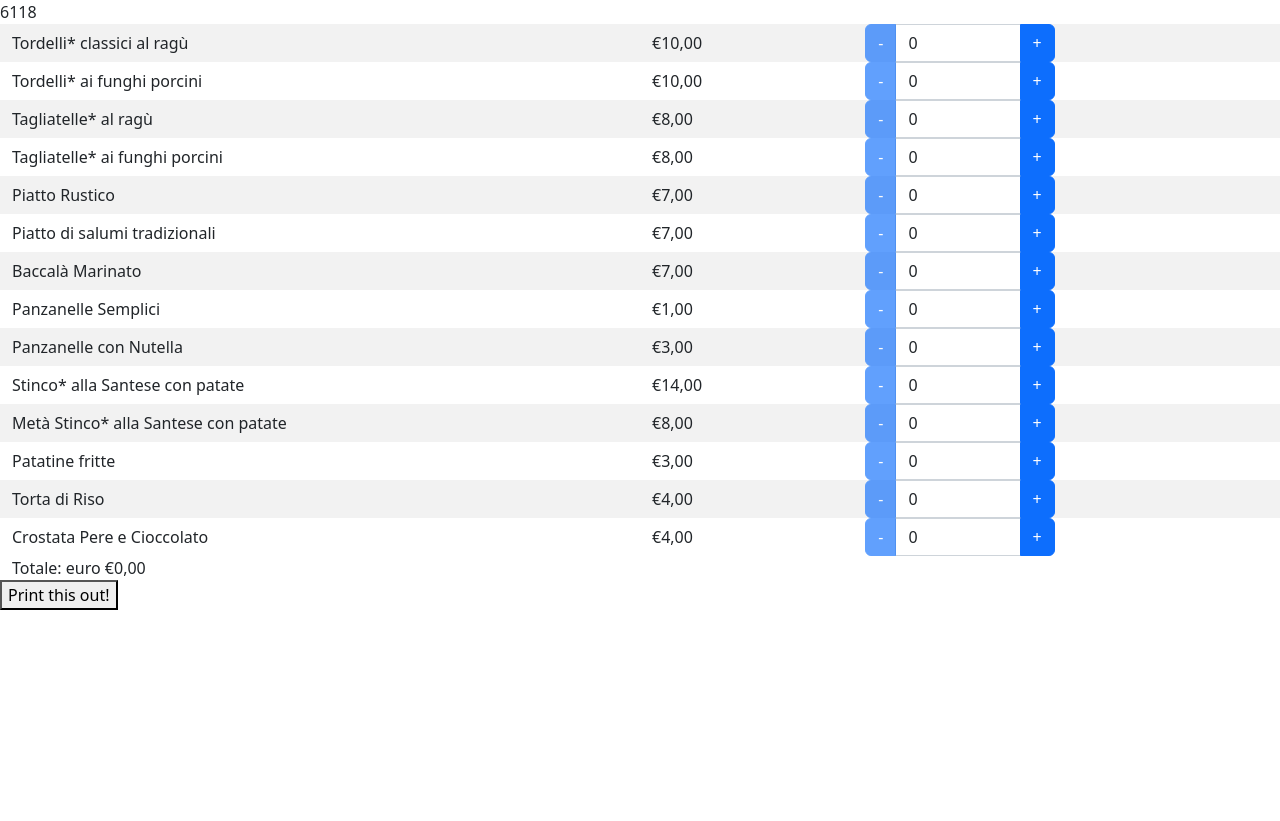
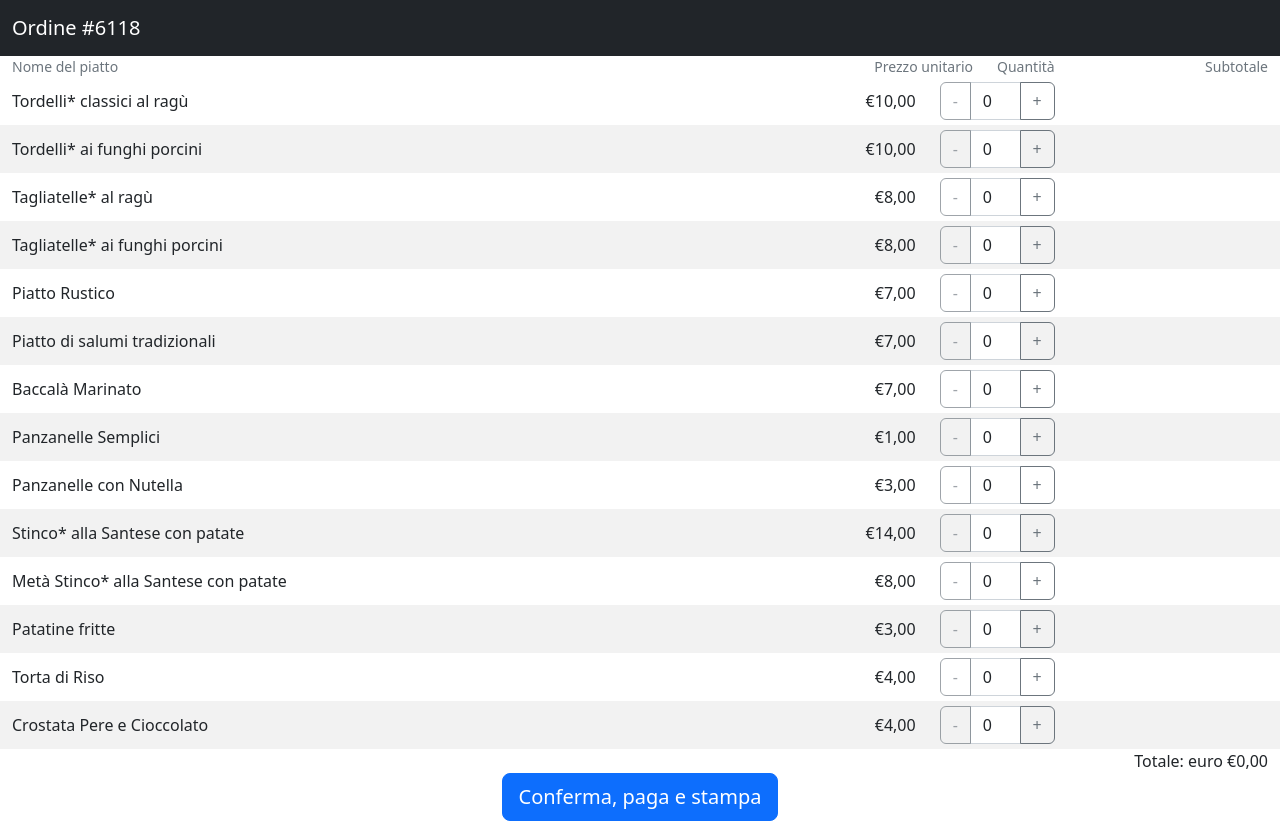
Before and after one commit to carlomartinucci/sagra, a React (Create React App) app: page / in a window 1280 px wide. Before the commit the page ends 800 px from the top, so only its background shows below. Built offline with nearby package versions, Linux system fonts and the light colour scheme.

Commit message:
feat: improve layout

```diff
--- a/src/App.tsx
+++ b/src/App.tsx
@@ -1,5 +1,9 @@
 import React, { useRef } from 'react';
 import { useReactToPrint } from 'react-to-print';
+
+import Button from 'react-bootstrap/Button';
+import Navbar from 'react-bootstrap/Navbar';
+import Container from 'react-bootstrap/Container';
 
 import { Order } from './features/order/Order';
 import { PrintableOrder } from './features/order/PrintableOrder';
@@ -27,16 +31,26 @@ function App() {
   });
 
   return (
+    <>
+    <Navbar bg="dark" variant="dark">
+      <Container fluid>
+         <Navbar.Brand>Ordine #{count}</Navbar.Brand>
+      </Container>
+    </Navbar>
+
     <main>
-      <div>{count}</div>
       <Order />
 
-      <div className="d-none d-print-block" ref={componentRef}>
-        <PrintableOrder count={count} />
-      </div>
 
-      <button onClick={handlePrint}>Print this out!</button>
+      <Container fluid className="text-center">
+        <Button size="lg" onClick={handlePrint}>Conferma, paga e stampa</Button>
+      </Container>
     </main>
+
+    <div className="d-none d-print-block" ref={componentRef}>
+      <PrintableOrder count={count} />
+    </div>
+    </>
   );
 }
 
--- a/src/features/order/Order.module.css
+++ b/src/features/order/Order.module.css
@@ -2,6 +2,8 @@
 
 .order > .orderRow {
   background-color: transparent;
+  padding-top: 5px;
+  padding-bottom: 5px;
 }
 .order > .orderRow:nth-child(odd) {
   background-color: rgba(0,0,0,0.05);
--- a/src/features/order/Order.tsx
+++ b/src/features/order/Order.tsx
@@ -24,28 +24,35 @@ export function Order() {
   const totalEuroCents = Object.values(products).reduce((total, product) => total + product.euroCents * product.quantity, 0)
 
   return <Container fluid className={styles.order}>
+    <Row className="small text-muted">
+      <Col className="my-auto">Nome del piatto</Col>
+      <Col className="my-auto text-end" xs={2}>Prezzo unitario</Col>
+      <Col xs="auto" className="text-center"><span style={{ width: 115 }}>Quantità</span></Col>
+      <Col className="my-auto text-end" xs={2}>Subtotale</Col>
+    </Row>
+
     { Object.entries(products).map(([key, product]) => {
       const totalPriceCents = product.euroCents * product.quantity
       return <Row key={key} className={styles.orderRow}>
-        <Col className="my-auto" xs={6}>{product.name}</Col>
-        <Col className="my-auto" xs={2}>{displayEuroCents(product.euroCents)}</Col>
-        <Col xs={2}>
-          <InputGroup>
-            <Button disabled={product.quantity === 0} onClick={() => dispatch(decrement(key))}>
+        <Col className="my-auto">{product.name}</Col>
+        <Col className="my-auto text-end" xs={2}>{displayEuroCents(product.euroCents)}</Col>
+        <Col xs="auto">
+          <InputGroup style={{ width: 115 }}>
+            <Button variant="outline-secondary" disabled={product.quantity === 0} onClick={() => dispatch(decrement(key))}>
               -
             </Button>
             <Form.Control readOnly value={product.quantity}/>
-            <Button onClick={() => dispatch(increment(key))}>
+            <Button variant="outline-secondary" onClick={() => dispatch(increment(key))}>
               +
             </Button>
           </InputGroup>
         </Col>
-        <Col className="my-auto" xs={2}>{totalPriceCents > 0 ? displayEuroCents(totalPriceCents) : ""}</Col>
+        <Col className="my-auto text-end" xs={2}>{totalPriceCents > 0 ? displayEuroCents(totalPriceCents) : ""}</Col>
       </Row>
     })}
 
     <Row>
-      <Col>Totale: euro {displayEuroCents(totalEuroCents)}</Col>
+      <Col className="text-end">Totale: euro {displayEuroCents(totalEuroCents)}</Col>
     </Row>
   </Container>
 }
--- a/src/features/order/PrintableOrder.tsx
+++ b/src/features/order/PrintableOrder.tsx
@@ -16,14 +16,14 @@ export function PrintableOrder({ count }: { count: string }) {
   const totalEuroCents = Object.values(products).reduce((total, product) => total + product.euroCents * product.quantity, 0)
 
   return <>
-  <Container fluid>
+  <Container fluid style={{padding: "65px 50px"}}>
     <h1>{count}</h1>
 
     { Object.entries(products).map(([key, product]) => {
       const totalPriceCents = product.euroCents * product.quantity
       return <Row key={key}>
-        <Col>{product.quantity} {product.name} ({displayEuroCents(product.euroCents)})</Col>
-        <Col className="text-end">{totalPriceCents > 0 ? displayEuroCents(totalPriceCents) : ""}</Col>
+        <Col xs={9}>{product.quantity} {product.name} ({displayEuroCents(product.euroCents)})</Col>
+        <Col xs={3} className="text-end">{totalPriceCents > 0 ? displayEuroCents(totalPriceCents) : ""}</Col>
       </Row>
     })}
 
@@ -34,7 +34,7 @@ export function PrintableOrder({ count }: { count: string }) {
 
   <Break/>
 
-  <Container fluid>
+  <Container fluid style={{padding: "65px 50px"}}>
     <h1>PER LA CUCINA</h1>
 
     <h1>{count}</h1>
```
